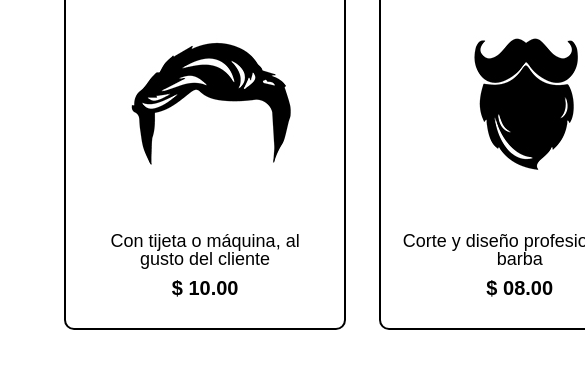
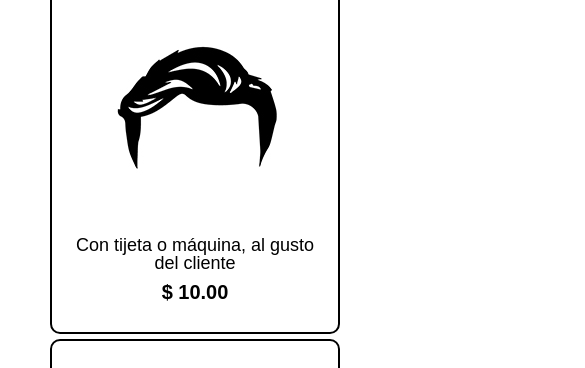
Before and after one commit to angellotp/barberia_alura, a plain HTML site: page productos.html in a window 390 px wide. Shown: the part 470-838 px from the top of the page, 585 px wide, since content can reach past the window. Drawn offline with Linux system fonts and the light colour scheme.

Commit message:
27/01/2023

```diff
--- a/css/style.css
+++ b/css/style.css
@@ -253,7 +253,19 @@ footer{
         position: static;
     }
 
-    .caja, .principal, .mapa-contenido, .contenido-diferenciales, .video{
+    .productos li{
+        display: list-item;
+        text-align: center;
+        width: auto;
+        vertical-align: top;
+        margin: 1.5% 0;
+        padding: 30px 20px;
+        box-sizing: border-box;
+        border: 2px solid #000000;
+        border-radius: 10px;
+    }
+
+    .caja, .principal, .mapa-contenido, .contenido-diferenciales, .video, .productos{
         width: auto;
     }
 
--- a/productos.html
+++ b/productos.html
@@ -10,7 +10,7 @@
     <body>
         <header>
             <div class = "caja">
-                <h1><img src="Imagenes/logo.png"></h1>
+                <h1><img src="Imagenes/logo.png" alt = "Logo de la Barberia Alura"alt = "Logo de la Barberia Alura"></h1>
                 <nav>
                     <ul>
                         <li><a href = "index.html">Home</a></li>
```
